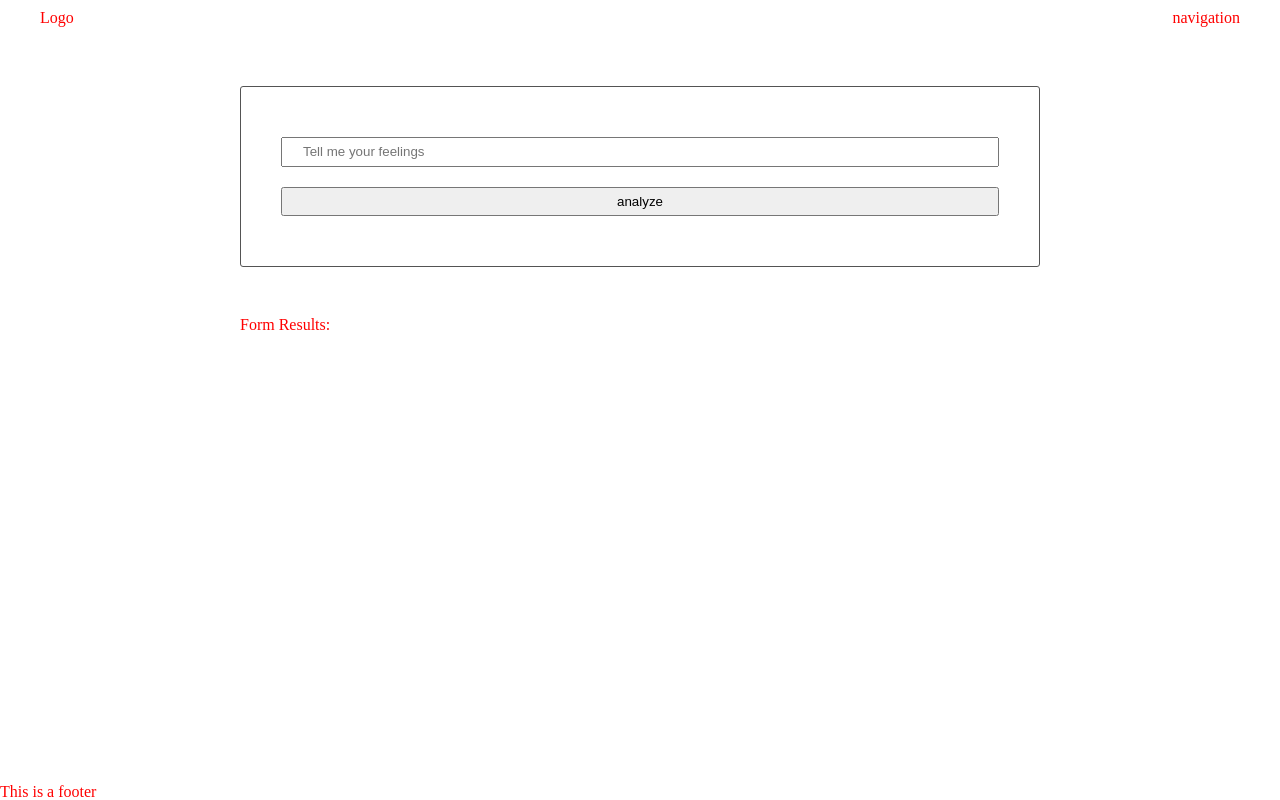
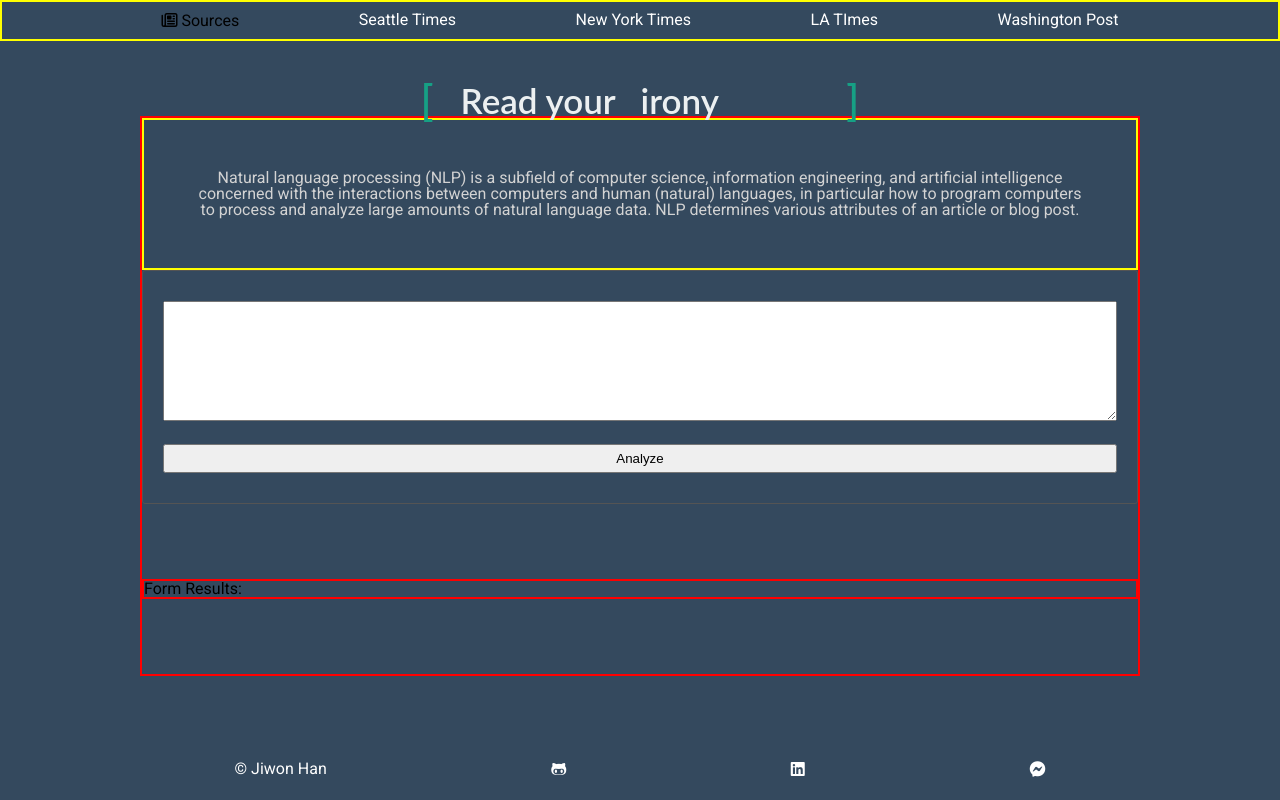
Before and after one commit to jiwon-seattle/Mind-Evaluation-with-Natural-Language-Processing, a website: page src/client/views/index.html in a window 1280 px wide. Drawn offline with nearby package versions, Linux system fonts and the light colour scheme; files that its build step writes are made by us from their sources.

Commit message:
designed header and section1 which contains form area

```diff
--- a/package.json
+++ b/package.json
@@ -3,7 +3,7 @@
   "version": "1.0.0",
   "main": "index.js",
   "scripts": {
-    "test": "echo \"Error: no test specified\" && exit 1",
+    "test": "jest",
     "start": "node src/server/index.js",
     "build-prod": "webpack --config webpack.prod.js",
     "build-dev": "webpack-dev-server  --config webpack.dev.js --open"
@@ -28,12 +28,14 @@
     "clean-webpack-plugin": "^3.0.0",
     "css-loader": "^5.0.0",
     "html-webpack-plugin": "^3.2.0",
+    "jest": "^26.6.3",
     "mini-css-extract-plugin": "^0.9.0",
     "node-sass": "^4.14.1",
     "optimize-css-assets-webpack-plugin": "^5.0.4",
     "sass-loader": "^10.0.4",
     "style-loader": "^2.0.0",
     "terser-webpack-plugin": "^1.4.5",
-    "webpack-dev-server": "^3.7.2"
+    "webpack-dev-server": "^3.7.2",
+    "workbox-webpack-plugin": "^6.1.1"
   }
 }
--- a/src/client/index.js
+++ b/src/client/index.js
@@ -6,11 +6,8 @@ import './styles/base.scss'
 import './styles/footer.scss'
 import './styles/form.scss'
 import './styles/header.scss'
+import './styles/text_animation.scss'
 
-console.log(checkForName);
-
-alert("I EXIST")
-console.log("CHANGE!!");
 
 export {
     handleSubmit,
--- a/src/client/styles/base.scss
+++ b/src/client/styles/base.scss
@@ -1,15 +1,24 @@
+@import url(https://fonts.googleapis.com/css?family=Roboto:400,300,100,500,700,900);
+
+//colors
+$primary-color   : #34495e;
+
 body {
     display: flex;
     flex-direction: column;
     min-height: 100vh;
-    color: red;
+    font-family: 'Roboto', sans-serif;
+    background-color: $primary-color;
 }
 
-main {
-    flex: 2;
+.section {
+    max-width: 1000px;
+    margin: 75px auto;
+    border: 2px solid red;
+    .description{
+        text-align: center;
+        border: 2px solid yellow;
+        padding: 50px 50px;
+        color:lightgrey;
+    }
 }
-
-section {
-    max-width: 800px;
-    margin: 50px auto;
-}
--- a/src/client/styles/footer.scss
+++ b/src/client/styles/footer.scss
@@ -0,0 +1,12 @@
+footer {
+  color: white;
+  // border: 2px solid white;
+  margin: 10px;
+  text-align: center;
+  // &.personal icons{
+    display: flex;
+    flex-direction: row;
+    justify-content: space-evenly;
+  //   border: 2px solid yellow;
+  // //}
+}
--- a/src/client/styles/form.scss
+++ b/src/client/styles/form.scss
@@ -1,12 +1,12 @@
 form {
     border: 1px solid #545454;
     border-radius: 3px;
-    padding: 40px;
+    padding: 20px;
 }
 
-input {
-    padding: 5px 20px;
+input, textarea {
+    padding: 5px 10px;
     width: 100%;
-    line-height: 16px;
+    line-height: 36px;
     margin: 10px 0;
 }
--- a/src/client/styles/header.scss
+++ b/src/client/styles/header.scss
@@ -1,5 +1,12 @@
 header {
     display: flex;
-    justify-content: space-between;
+    flex-direction: row;
+    justify-content:space-evenly;
     padding: 10px 40px;
+    border: 2px solid yellow;
 }
+
+a {
+    text-decoration: none;
+    color: white;
+}
--- /dev/null
+++ b/src/client/styles/text_animation.scss
@@ -0,0 +1,146 @@
+.content {
+  position: absolute;
+  top: 20%;
+  left: 50%;
+  transform: translate(-50%, -50%);
+  height: 160px;
+  overflow:hidden;
+
+  font-family: 'Lato', sans-serif;
+  font-size: 35px;
+  line-height: 40px;
+  color: #ecf0f1;
+
+  &__container {
+    font-weight: 600;
+    overflow: hidden;
+    height: 40px;
+    padding: 0 40px;
+
+    &:before {
+      content: '[';
+      left: 0;
+    }
+
+    &:after {
+      content: ']';
+      position: absolute;
+      right: 0;
+    }
+
+    &:after, &:before {
+      position: absolute;
+      top: 0;
+
+      color: #16a085;
+      font-size: 42px;
+      line-height: 40px;
+
+      -webkit-animation-name: opacity;
+      -webkit-animation-duration: 2s;
+      -webkit-animation-iteration-count: infinite;
+      animation-name: opacity;
+      animation-duration: 2s;
+      animation-iteration-count: infinite;
+    }
+
+    &__text {
+      display: inline;
+      float: left;
+      margin: 0;
+    }
+
+    &__list {
+      margin-top: 0;
+      padding-left: 180px;
+      text-align: left;
+      list-style: none;
+
+      -webkit-animation-name: change;
+      -webkit-animation-duration: 10s;
+      -webkit-animation-iteration-count: infinite;
+      animation-name: change;
+      animation-duration: 10s;
+      animation-iteration-count: infinite;
+
+      &__item {
+        line-height:40px;
+        margin:0;
+      }
+    }
+  }
+}
+
+@-webkit-keyframes opacity {
+  0%, 100% {opacity:0;}
+  50% {opacity:1;}
+}
+
+@-webkit-keyframes change {
+  0%, 12.66%, 100% {transform:translate3d(0,0,0);}
+  16.66%, 29.32% {transform:translate3d(0,-25%,0);}
+  33.32%,45.98% {transform:translate3d(0,-50%,0);}
+  49.98%,62.64% {transform:translate3d(0,-75%,0);}
+  66.64%,79.3% {transform:translate3d(0,-50%,0);}
+  83.3%,95.96% {transform:translate3d(0,-25%,0);}
+}
+
+@-o-keyframes opacity {
+  0%, 100% {opacity:0;}
+  50% {opacity:1;}
+}
+
+@-o-keyframes change {
+  0%, 12.66%, 100% {transform:translate3d(0,0,0);}
+  16.66%, 29.32% {transform:translate3d(0,-25%,0);}
+  33.32%,45.98% {transform:translate3d(0,-50%,0);}
+  49.98%,62.64% {transform:translate3d(0,-75%,0);}
+  66.64%,79.3% {transform:translate3d(0,-50%,0);}
+  83.3%,95.96% {transform:translate3d(0,-25%,0);}
+}
+
+@-moz-keyframes opacity {
+  0%, 100% {opacity:0;}
+  50% {opacity:1;}
+}
+
+@-moz-keyframes change {
+  0%, 12.66%, 100% {transform:translate3d(0,0,0);}
+  16.66%, 29.32% {transform:translate3d(0,-25%,0);}
+  33.32%,45.98% {transform:translate3d(0,-50%,0);}
+  49.98%,62.64% {transform:translate3d(0,-75%,0);}
+  66.64%,79.3% {transform:translate3d(0,-50%,0);}
+  83.3%,95.96% {transform:translate3d(0,-25%,0);}
+}
+
+@keyframes opacity {
+  0%, 100% {opacity:0;}
+  50% {opacity:1;}
+}
+
+@keyframes change {
+  0%, 12.66%, 100% {transform:translate3d(0,0,0);}
+  16.66%, 29.32% {transform:translate3d(0,-25%,0);}
+  33.32%,45.98% {transform:translate3d(0,-50%,0);}
+  49.98%,62.64% {transform:translate3d(0,-75%,0);}
+  66.64%,79.3% {transform:translate3d(0,-50%,0);}
+  83.3%,95.96% {transform:translate3d(0,-25%,0);}
+}
+
+// 6 is the number of animation.
+// Here, there are 4 lines :
+
+// 1 to 2
+// 2 to 3
+// 3 to 4
+// 4 to 3
+// 3 to 2
+// 2 to 1
+
+// 6x + 6y = 100 (100% duration)
+
+// HERE :
+// y = 4 -> Animation between two lines
+// x = 12.66 -> Time spent on a line
+
+// You can define a value and calculate the other if you want change speed or the number of lines
--- a/src/client/views/index.html
+++ b/src/client/views/index.html
@@ -2,44 +2,88 @@
 <html lang="en" dir="ltr">
     <head>
         <meta charset="utf-8">
-        <title>Test</title>
+        <title>Read your mind</title>
         <link rel="stylesheet" href="/styles/resets.css">
         <link rel="stylesheet" href="/styles/base.css">
         <link rel="stylesheet" href="/styles/header.css">
         <link rel="stylesheet" href="/styles/form.css">
         <link rel="stylesheet" href="/styles/footer.css">
+        <link rel="stylesheet" href="/styles/text_animation.css">
+        <script src="https://kit.fontawesome.com/69e8874ccd.js" crossorigin="anonymous"></script>
     </head>
 
     <body>
 
         <header>
             <div class="">
-                Logo
+                <i class="far fa-newspaper"></i> Sources
             </div>
             <div class="">
-                navigation
+                <a href="https://www.seattletimes.com/opinion/">Seattle Times</a>
+            </div>
+            <div class="">
+                <a href="https://www.nytimes.com/section/opinion">New York Times</a>
+            </div>
+            <div class="">
+                <a href="https://www.latimes.com/opinion">LA TImes</a>
+            </div>
+            <div class="">
+                <a href="hhttps://www.washingtonpost.com/opinions/">Washington Post</a>
             </div>
         </header>
 
         <main>
-            <section>
+            <div class="content">
+                <div class="content__container">
+                  <p class="content__container__text">
+                    Read  your
+                  </p>
+
+                  <ul class="content__container__list">
+                    <li class="content__container__list__item"> polarity</li>
+                    <li class="content__container__list__item"> confidence</li>
+                    <li class="content__container__list__item"> subjectivity</li>
+                    <li class="content__container__list__item"> irony</li>
+                  </ul>
+                </div>
+              </div>
+            <div class="section">
+                <div class="description">Natural language processing (NLP) is a subfield of computer science, information engineering, and artificial intelligence
+                    concerned with the interactions between computers and human (natural) languages, in particular how to program computers to
+                    process and analyze large amounts of natural language data.
+                    NLP determines various attributes of an article or blog post.
+                </div>
                 <form class="" onsubmit="return handleSubmit(event)">
-                    <input id="name" type="text" name="input" value="" onblur="onBlur()" placeholder="Tell me your feelings">
-                    <input type="submit" name="" value="analyze" onclick="return Client.handleSubmit(event)" onsubmit="return Client.handleSubmit(event)">
+                    <textarea rows="3" class="form-control" id="name" type="text" name="input" value="" onblur="onBlur()"></textarea>
+                    <input type="submit" name="" value="Analyze" onclick="return Client.handleSubmit(event)" onsubmit="return Client.handleSubmit(event)">
                 </form>
-            <section>
+            <div>
 
-            <section>
+            <div class="section">
                 <strong>Form Results:</strong>
                 <div id="results">
-                    <div id=""
                 </div>
-            </section>
+            </div>
         </main>
 
         <footer>
-            <p>This is a footer</p>
+            <p>&copy Jiwon Han</p>
+                <a href="https://github.com/jiwon-seattle" target="_blank">
+                    <i class="fab fa-github-alt"></i>
+                </a>
+                <a href="https://www.linkedin.com/in/jiwon1han/" target="_blank">
+                    <i class="fab fa-linkedin"></i>
+                </a>
+                <a href="https://www.facebook.com/" target="_blank">
+                    <i class="fab fa-facebook-messenger"></i>
+                </a>
         </footer>
-
+        <script>
+            if ('serviceWorker' in navigator) {
+                window.addEventListener('load', () => {
+                    navigator.serviceWorker.register('/service-worker.js');
+                })
+            }
+        </script>
     </body>
 </html>
--- a/webpack.prod.js
+++ b/webpack.prod.js
@@ -4,6 +4,7 @@ const HtmlWebPackPlugin = require("html-webpack-plugin")
 const MiniCssExtractPlugin = require('mini-css-extract-plugin');
 const OptimizeCSSAssetsPlugin = require('optimize-css-assets-webpack-plugin');
 const TerserPlugin = require('terser-webpack-plugin');
+const WorkBoxPlugin = require('workbox-webpack-plugin');
 
 module.exports = {
     entry: './src/client/index.js',
@@ -30,7 +31,8 @@ module.exports = {
             template: "./src/client/views/index.html",
             filename: "./index.html",
         }),
-        new MiniCssExtractPlugin({ filename: "[name].css" })
+        new MiniCssExtractPlugin({ filename: "[name].css" }),
+        new WorkBoxPlugin.GenerateSW()
     ],
     optimization: {
         minimizer: [new TerserPlugin({}), new OptimizeCSSAssetsPlugin({})],
```
Also changed, not shown: src/client/__test__/testHandleSubmit.spec.js (added, +7 -0 lines), src/client/__test__/testPolarityChecker.spec.js (added, +26 -0 lines), src/client/__test__/testUpdateUI.spec.js (added, +19 -0 lines), src/client/js/formHandler.js (+23 -25 lines), src/client/js/updateUI.js (+6 -3 lines), 1 other file.
